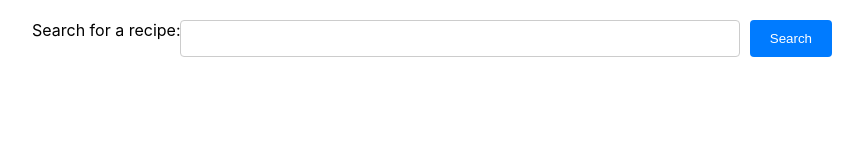
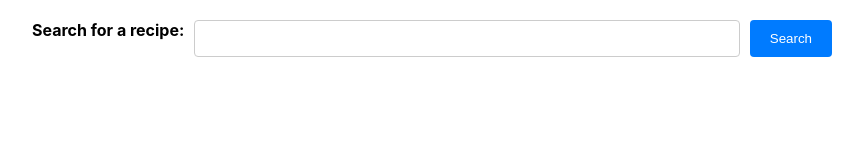
Before and after one commit to deliapater/Meal-Recipes-Finder, a React (Create React App) app: page / in a window 1280 px wide. Shown: the top 160 px of the page, without its empty margins (208-1071 px from the left). Built offline with nearby package versions, Linux system fonts and the light colour scheme.

Commit message:
updates styling

```diff
--- a/src/SearchForm.js
+++ b/src/SearchForm.js
@@ -1,5 +1,6 @@
 import React, { useContext } from "react";
 import { RecipeContext } from "./RecipeContext";
+import './styles.css';
 
 function SearchForm() {
   const { search, setSearch, handleSubmit, error } = useContext(RecipeContext);
--- a/src/styles.css
+++ b/src/styles.css
@@ -9,6 +9,11 @@
     display: flex;
     justify-content: center;
     margin-bottom: 20px;
+  }
+
+  label {
+    font-weight: bold;
+    margin-right: 10px;
   }
 
   input[type="text"] {
```
